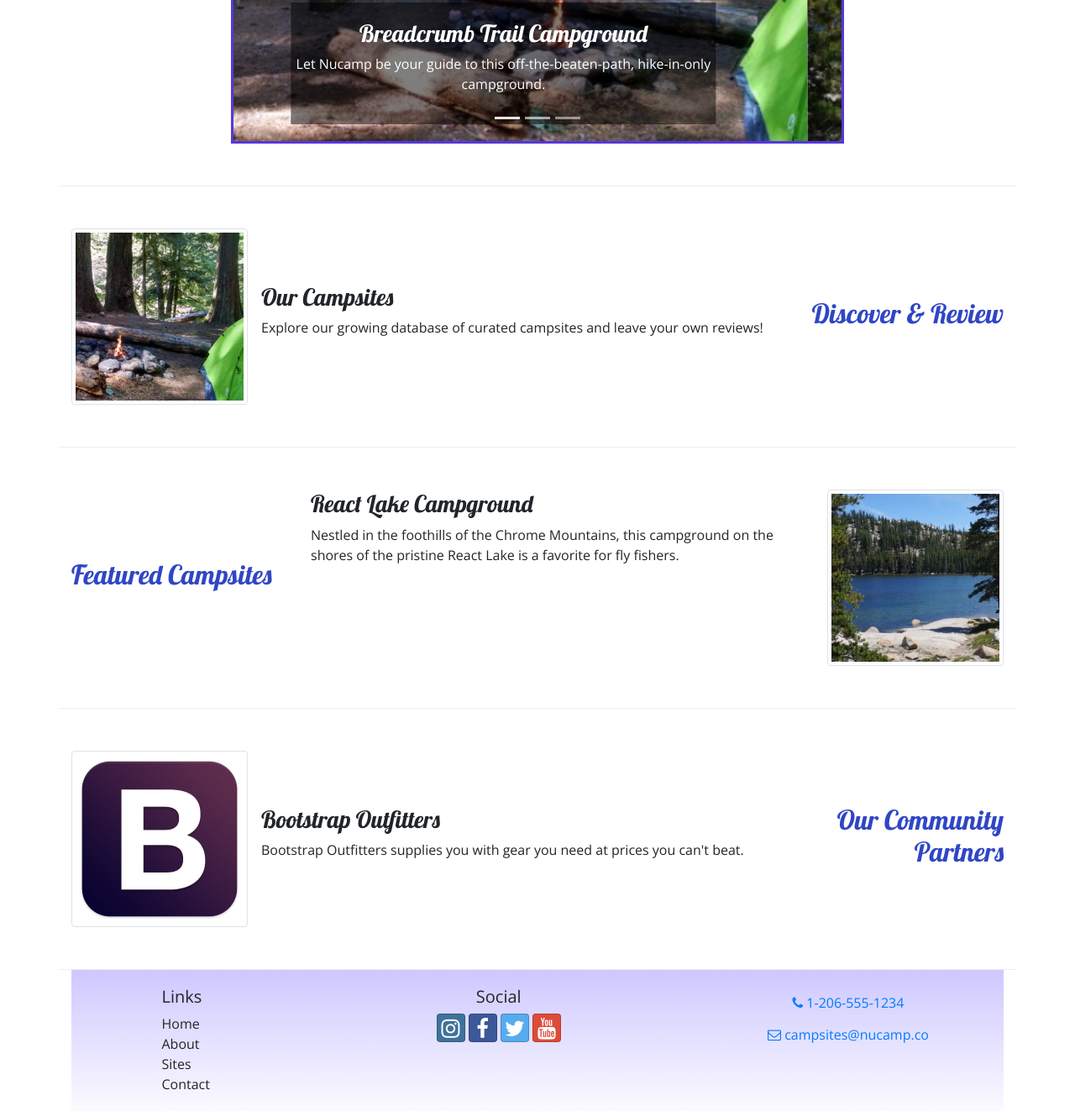
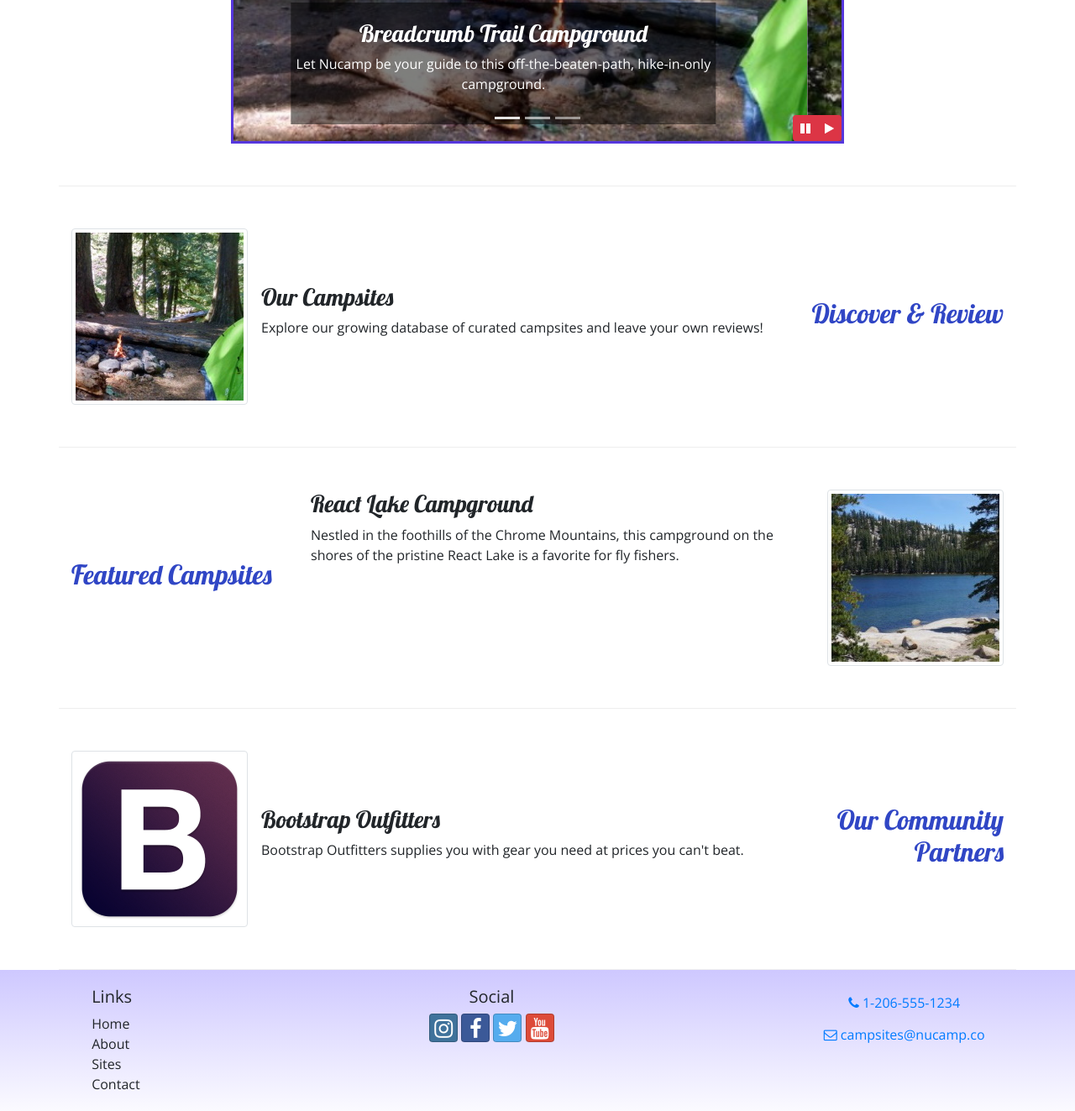
Before and after one commit to sinoquei/nucampsite, a website: page index.html in a window 1280 px wide. Shown: the part 539-1862 px from the top of the page at 84% size. Drawn offline with nearby package versions, Linux system fonts and the light colour scheme.

Commit message:
Bootstrap and jQuery Part 1

```diff
--- a/css/styles.css
+++ b/css/styles.css
@@ -52,3 +52,10 @@ a, a:hover {
 .carousel {
     border: solid #5637dd
 }
+
+#carouselButton {
+    position: absolute;
+    right: 0;
+    bottom: 0;
+    z-index: 100;
+}
--- a/index.html
+++ b/index.html
@@ -78,7 +78,8 @@
                                 <label for="" class="col-sm-6 col-form-label">Campsite Type</label>
                                 <div class="col-2 btn-group btn-group-toggle" data-toggle="buttons">
                                     <label class="btn btn-success active">
-                                        <input type="radio" name="siteType" id="siteTent" autocomplete="off" value="tent" checked>Tent
+                                        <input type="radio" name="siteType" id="siteTent" autocomplete="off"
+                                            value="tent" checked>Tent
                                     </label>
                                     <label class="btn btn-primary">
                                         <input type="radio" name="siteType" id="siteRV" autocomplete="off" value="RV">RV
@@ -211,6 +212,14 @@
                         <span class="carousel-control-next-icon"></span>
                         <span class="sr-only">Next</span>
                     </a>
+                    <div class="btn-group" id="carouselButton">
+                        <button class="btn btn-danger btn-sm" id="carouselPause">
+                            <i class="fa fa-pause"></i>
+                        </button>
+                        <button class="btn btn-danger btn-sm" id="carouselPlay">
+                            <i class="fa fa-play"></i>
+                        </button>
+                    </div>
                 </div>
             </div>
         </div>
@@ -263,15 +272,15 @@
                 </div>
             </div>
         </div>
+    </div>
 
     <footer class="site-footer">
-            <div class="container">
         <div class="row">
             <div class="col-4 col-sm-2 offset-1">
                 <h5>Links</h5>
                 <ul class="list-unstyled">
-                            <li><a href="#">Home</a></li>
-                            <li><a href="aboutus.html">About</a></li>
+                    <li><a href="index.html">Home</a></li>
+                    <li><a href="#">About</a></li>
                     <li><a href="#">Sites</a></li>
                     <li><a href="contactus.html">Contact</a></li>
                 </ul>
@@ -282,17 +291,14 @@
                         class="fa fa-instagram"></i></a>
                 <a class="btn btn-social-icon btn-facebook" href="http://facebook.com/"><i
                         class="fa fa-facebook"></i></a>
-                        <a class="btn btn-social-icon btn-twitter" href="http://twitter.com/"><i
-                                class="fa fa-twitter"></i></a>
-                        <a class="btn btn-social-icon btn-google" href="http://youtube.com/"><i
-                                class="fa fa-youtube"></i></a>
+                <a class="btn btn-social-icon btn-twitter" href="http://twitter.com/"><i class="fa fa-twitter"></i></a>
+                <a class="btn btn-social-icon btn-google" href="http://youtube.com/"><i class="fa fa-youtube"></i></a>
             </div>
             <div class="col-sm-4 text-center">
                 <a role="button" class="btn btn-link" href="tel:+12065551234"><i class="fa fa-phone"></i>
                     1-206-555-1234</a><br>
-                        <a role="button" class="btn btn-link" href="mailto:campsites@nucamp"><i
-                                class="fa fa-envelope-o"></i> campsites@nucamp.co</a>
-                    </div>
+                <a role="button" class="btn btn-link" href="mailto:campsites@nucamp"><i class="fa fa-envelope-o"></i>
+                    campsites@nucamp.co</a>
             </div>
         </div>
     </footer>
@@ -302,6 +308,17 @@
     <script src="node_modules/popper.js/dist/umd/popper.min.js"></script>
     <script src="node_modules/bootstrap/dist/js/bootstrap.min.js"></script>
 
-</body>
+    <script>
+        $(function() {
+            $(".carousel").carousel( { interval: 2000} );
+            $("#carouselPause").click(function(){
+                $(".carousel").carousel("pause");
+            });
+            $("#carouselPlay").click(function(){
+                $(".carousel").carousel("cycle");
+            });
+        });
+    </script>
+</body>`
 
 </html>
```
Lines whose indentation alone changed are shown as unchanged.
